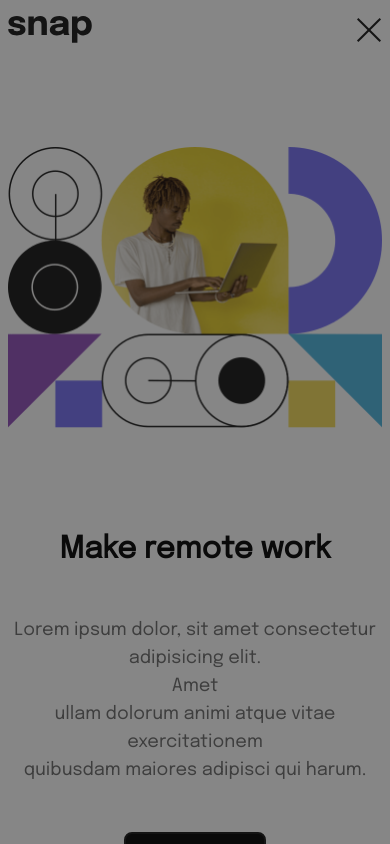
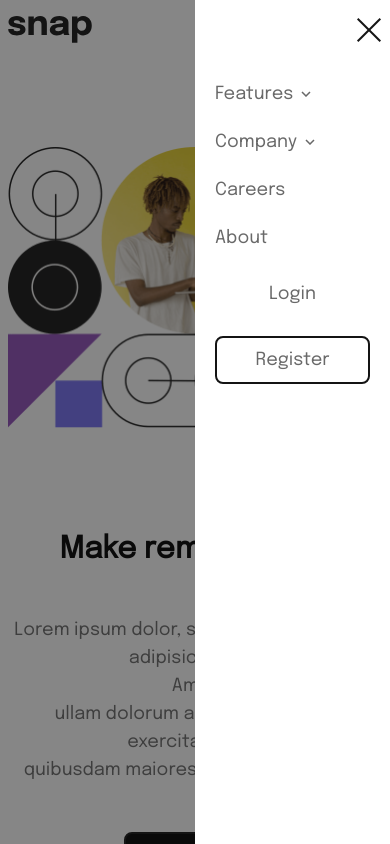
Before and after one commit to Alexandr-ace/snap, a React (Create React App) app: page / in a window 390 px wide. Both pictures are taken after a click on the element 366 px from the left and 29 px from the top of the page. Shown: the top 844 px of the page. Built offline with nearby package versions, Linux system fonts and the light colour scheme.

Commit message:
modified:   src/components/menu-item/index.jsx 	modified:   src/components/mobile-menu/index.jsx

```diff
--- a/src/components/menu-item/index.jsx
+++ b/src/components/menu-item/index.jsx
@@ -1,6 +1,6 @@
 import React from "react";
 
-const MenuItem = ({ text = "", icon }) => {
+const MenuItem = ({ text = "AWDADWS", icon }) => {
   return (
     <div className="flex w-full space-x-4">
       {icon}
--- a/src/components/mobile-menu/index.jsx
+++ b/src/components/mobile-menu/index.jsx
@@ -1,4 +1,8 @@
 import React from "react";
+import NavItem from "../nav-item";
+import { COMPANY, FEATURES } from "../header/constants";
+import MenuItem from "../menu-item";
+import Button from "../button";
 
 const MobileMenu = ({ isOpen = false }) => {
   return (
@@ -8,6 +12,34 @@ const MobileMenu = ({ isOpen = false }) => {
           isOpen ? "flex" : "hidden"
         } `}
       ></div>
+      <div
+        className={`absolute right-0 top-0 z-20 min-h-[150vh] w-1/2 justify-center bg-white ${
+          isOpen ? "flex" : "hidden"
+        } `}
+      >
+        <nav className="mx-5 my-20 w-full space-y-5 text-lg">
+          <NavItem text="Features">
+            <div className="flex flex-col space-y-5 p-2">
+              {FEATURES.map(({ text, icon }) => (
+                <MenuItem icon={icon} text={text} />
+              ))}
+            </div>
+          </NavItem>
+          <NavItem text="Company">
+            <div className="flex flex-col space-y-5 p-2">
+              {COMPANY.map(({ text, icon }) => (
+                <MenuItem icon={icon} text={text} />
+              ))}
+            </div>
+          </NavItem>
+          <NavItem text="Careers" />
+          <NavItem text="About" />
+          <div className="flex flex-col space-y-5">
+            <Button>Login</Button>
+            <Button hasborder={true}>Register</Button>
+          </div>
+        </nav>
+      </div>
     </React.Fragment>
   );
 };
```
